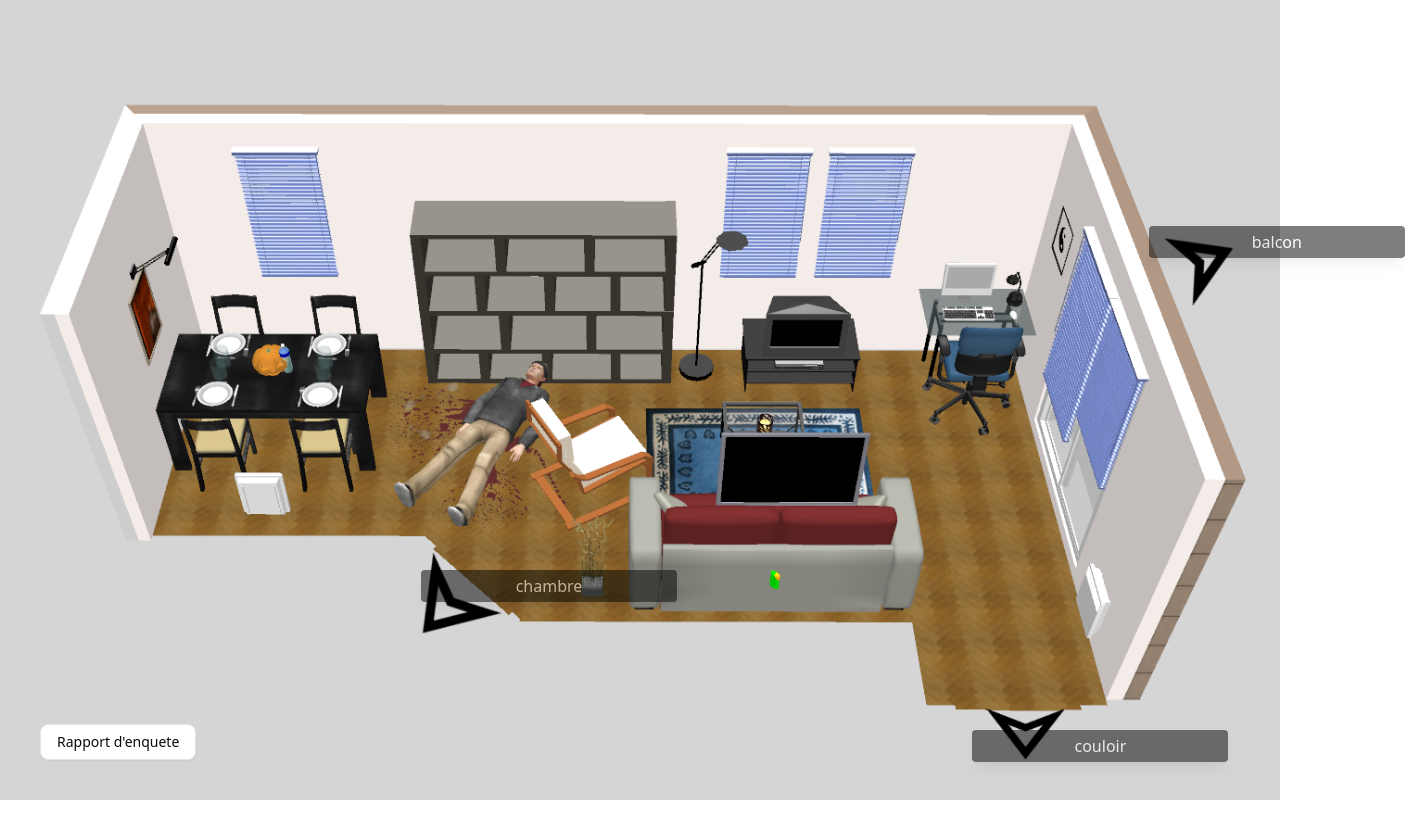
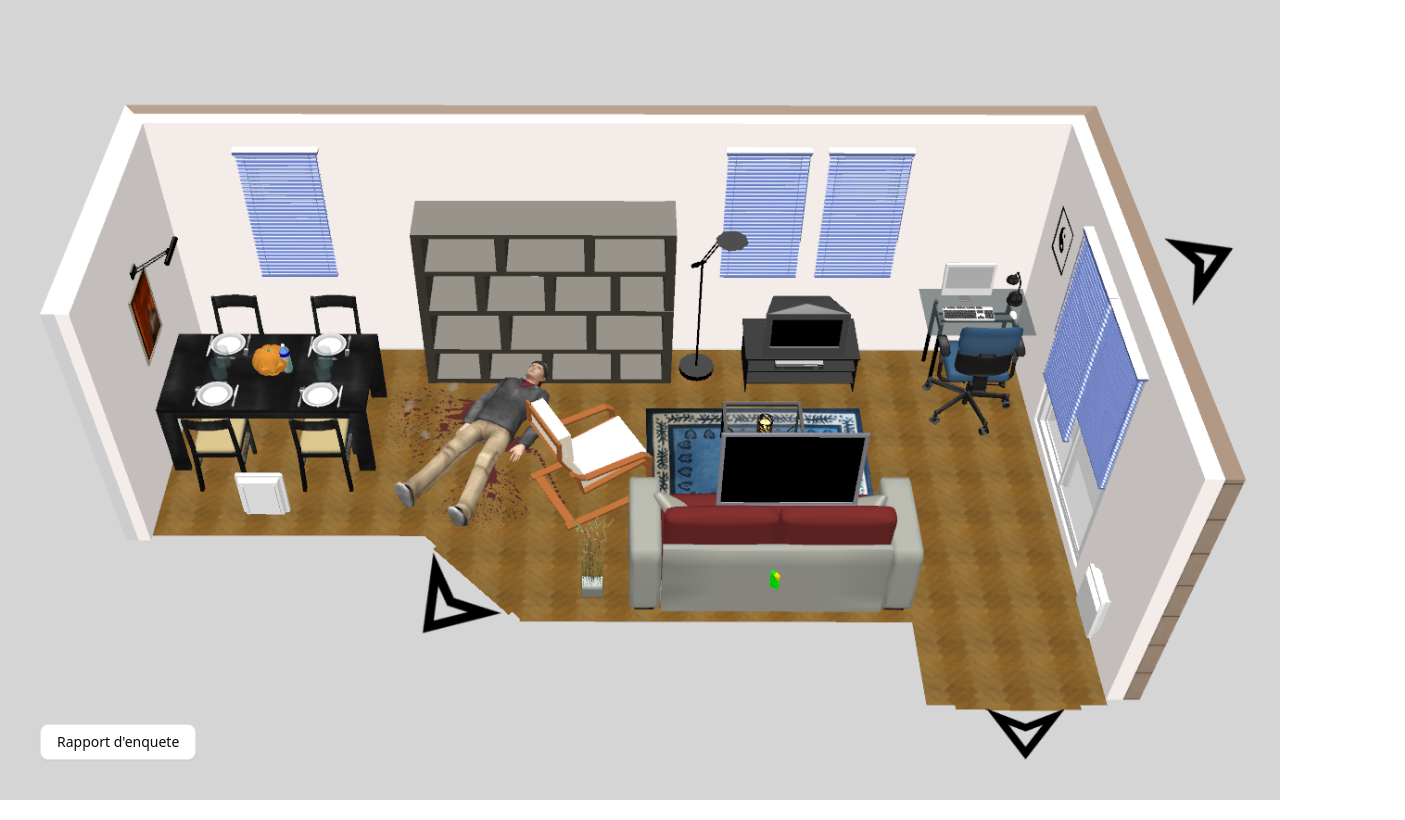
Before and after one commit to MatDoney/Projet-48h-2025, a Next.js app in the folder projet-48h/: page /salon in a window 1280 px wide. Shown: the whole page, 1405 px wide, since content can reach past the window. Built offline with nearby package versions, Linux system fonts and the light colour scheme.

Commit message:
refactor: fix 4c4d8b5ee8bfd0b045bf14b90706f8e5e4048e79 add missing <a> tag and some css fix

```diff
--- a/projet-48h/src/app/salon/page.tsx
+++ b/projet-48h/src/app/salon/page.tsx
@@ -10,7 +10,7 @@ import {
 export default function Salon() {
     return (
         <div className="h-screen w-screen bg-[url(/assets/image/salon.png)] bg-no-repeat bg-contain bg-center bg-[#D5D5D5]">
-            <LinkButton href="/balcon" title="balcon" className="absolute w-[90px] h-[90px] right-[4%] top-[27%] cursor-pointer hover:  hover:bg-red-600 opacity-20"/>
+            <LinkButton href="/balcon" title="balcon" className="absolute w-[90px] h-[90px] right-[4%] top-[27%]"/>
             <LinkButton href="/chambre" title="chambre" className="absolute w-[101px] h-[105px] right-[60%] top-[70%]"/>
             <LinkButton href="/couloir" title='couloir' className="absolute w-[100px] h-[100px] right-[17%] top-[90%]"/>
 
--- a/projet-48h/src/components/LinkButton.tsx
+++ b/projet-48h/src/components/LinkButton.tsx
@@ -1,3 +1,5 @@
+"use client"
+
 import { useState } from "react";
 
 interface ILinkProps {
@@ -8,7 +10,7 @@ interface ILinkProps {
 
 export function LinkButton(props: ILinkProps) {
   const [position, setPosition] = useState({ x: 0, y: 0 });
-  const [visible, setVisible] = useState(true);
+  const [visible, setVisible] = useState(false);
 
   const handleMouseMove = (e: React.MouseEvent<HTMLAnchorElement>) => {
     const rect = e.currentTarget.getBoundingClientRect();
@@ -18,14 +20,14 @@ export function LinkButton(props: ILinkProps) {
   return (
     <a
       href={props.href}
-        className={`cursor-pointer hover:bg-red-600 opacity-50 ${props.className}`}
       onMouseMove={handleMouseMove}
       onPointerEnter={() => setVisible(true)}
       onPointerLeave={() => setVisible(false)}
     >
+    <div className={`cursor-pointer hover:bg-red-600 opacity-20 ${props.className}`}></div>
       {visible && (
         <div
-            className="absolute bg-black text-white px-2 py-1 rounded shadow-lg flex items-center justify-center w-3xs"
+          className="absolute bg-gray-500 text-white px-2 py-1 rounded shadow-lg flex items-center justify-center w-3xs"
           style={{
             left: `${position.x}px`,
             top: `${position.y}px`,
```
Lines whose indentation alone changed are shown as unchanged.
